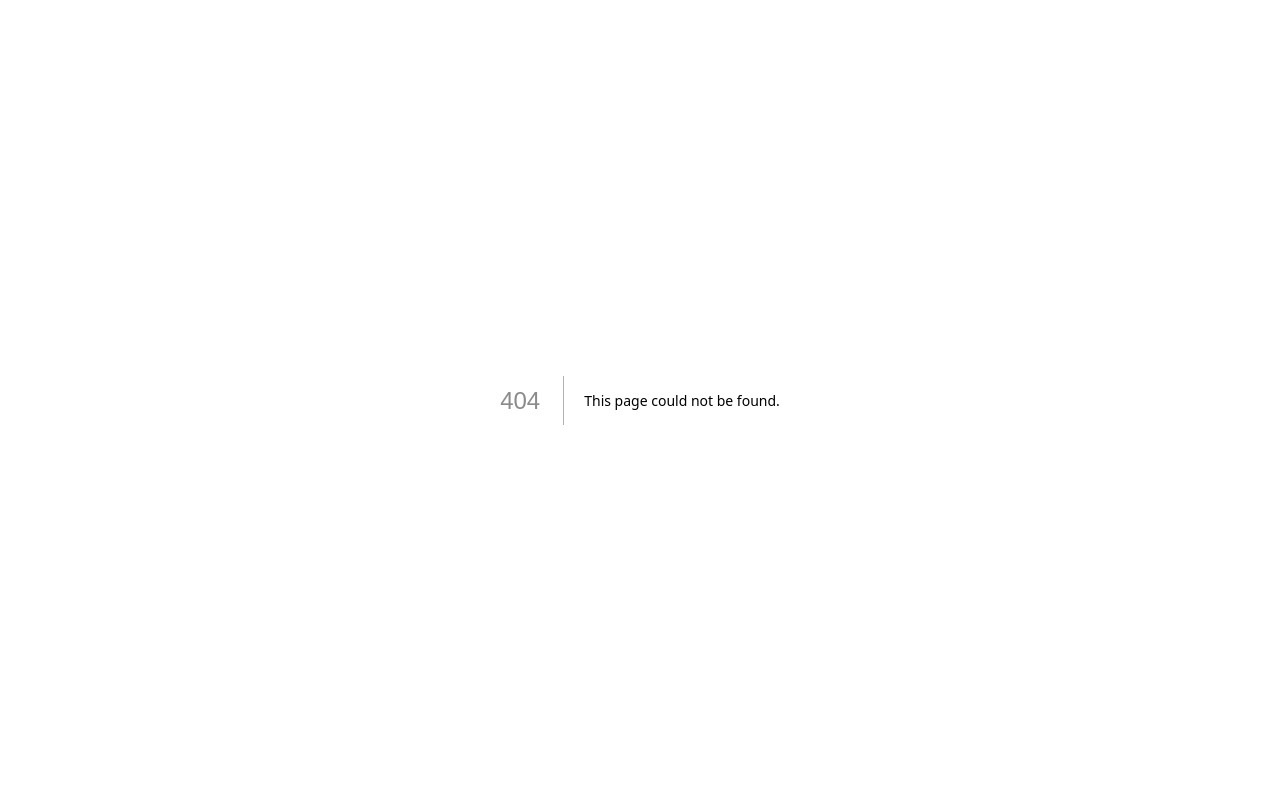
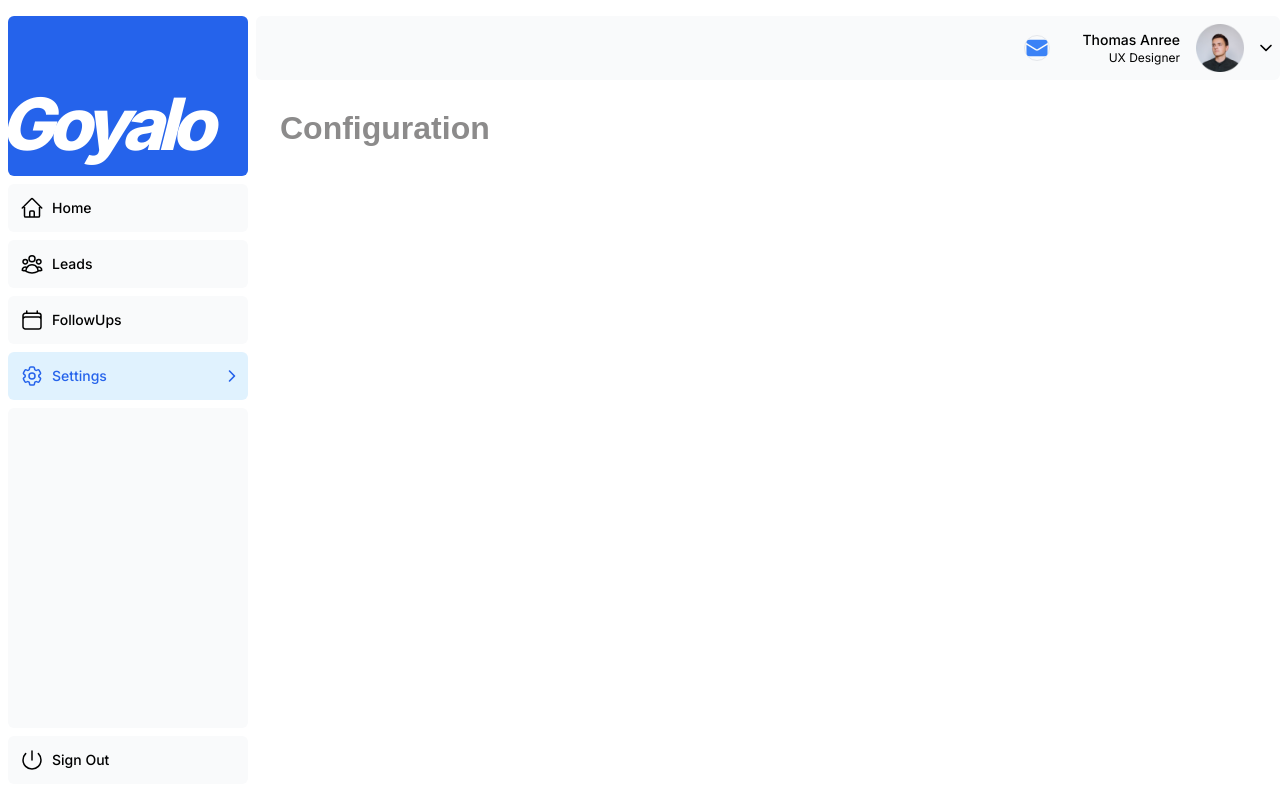
Before and after one commit to sabiqthottoly/luqa-frontend, a Next.js app: page /dashboard/settings/configuration in a window 1280 px wide. Before the commit this address had no page. Built offline with nearby package versions, Linux system fonts and the light colour scheme; a web font is replaced by a local one.

Commit message:
configuration page added

```diff
--- /dev/null
+++ b/app/dashboard/settings/configuration/page.tsx
@@ -0,0 +1,3 @@
+export default function Configuration() {
+    return <h1>Configuration</h1>;
+}
--- a/app/ui/dashboard/nav-links.tsx
+++ b/app/ui/dashboard/nav-links.tsx
@@ -8,6 +8,7 @@ import {
 import Link from "next/link";
 import { usePathname } from "next/navigation";
 import clsx from "clsx";
+import { useState } from "react";
 
 // Map of links to display in the side navigation.
 // Depending on the size of the application, this would be stored in a database.
@@ -22,17 +23,25 @@ const links = [
     name: "FollowUps",
     href: "/dashboard/follow-ups",
     icon: CalendarIcon,
-  },
-  {
-    name: "Settings",
-    href: "/dashboard/settings",
-    icon: Cog6ToothIcon,
-  },
+  }
+];
 
+const settingsLinks = [
+  { name: "Configuration", href: "/dashboard/settings/configuration" },
+  { name: "Resources", href: "/dashboard/settings/resources" },
+  { name: "Products", href: "/dashboard/settings/products" },
+  { name: "Product Category", href: "/dashboard/settings/product-category" },
+  { name: "Branch", href: "/dashboard/settings/branch" },
 ];
 
 export default function NavLinks() {
   const pathname = usePathname();
+
+  const [settingsOpen, setSettingsOpen] = useState(false);
+
+  const handleSettingsClick = () => {
+    setSettingsOpen(!settingsOpen);
+  };
 
   return (
     <>
@@ -54,6 +63,55 @@ export default function NavLinks() {
           </Link>
         );
       })}
+      <>
+        <button
+          onClick={handleSettingsClick}
+          className={clsx(
+            "flex h-[48px] grow items-center justify-center gap-2 rounded-md bg-gray-50 p-3 text-sm font-medium hover:bg-sky-100 hover:text-blue-600 md:flex-none md:justify-start md:p-2 md:px-3",
+            {
+              "bg-sky-100 text-blue-600": pathname.startsWith("/dashboard/settings"),
+            }
+          )}
+        >
+          <Cog6ToothIcon className="w-6" />
+          <p className="hidden md:block">Settings</p>
+          <svg
+            className={clsx("hidden fill-current sm:block ml-auto transition-transform duration-200", {
+              "rotate-90": settingsOpen,
+            })}
+            width="8"
+            height="12"
+            viewBox="0 0 8 12"
+            fill="none"
+            xmlns="http://www.w3.org/2000/svg"
+          >
+            <path
+              fillRule="evenodd"
+              clipRule="evenodd"
+              d="M0.910734 0.410765C0.585297 0.736202 0.585297 1.26384 0.910734 1.58928L5.32148 6.00002L0.910734 10.4108C0.585297 10.7362 0.585297 11.2638 0.910734 11.5893C1.23617 11.9147 1.76381 11.9147 2.08924 11.5893L7.08924 6.58928C7.41468 6.26384 7.41468 5.7362 7.08924 5.41077L2.08924 0.410765C1.76381 0.0853277 1.23617 0.0853277 0.910734 0.410765Z"
+              fill=""
+            />
+          </svg>
+        </button>
+        {settingsOpen && (
+          <div className="ml-6 flex flex-col space-y-1">
+            {settingsLinks.map((link) => (
+              <Link
+                key={link.name}
+                href={link.href}
+                className={clsx(
+                  "flex h-[48px] grow items-center justify-start gap-2 rounded-md bg-gray-50 p-3 text-sm font-medium hover:bg-sky-100 hover:text-blue-600 md:flex-none md:px-3",
+                  {
+                    "bg-sky-100 text-blue-600": pathname === link.href,
+                  }
+                )}
+              >
+                <span className="ml-8">{link.name}</span>
+              </Link>
+            ))}
+          </div>
+        )}
+      </>
     </>
   );
 }
```
